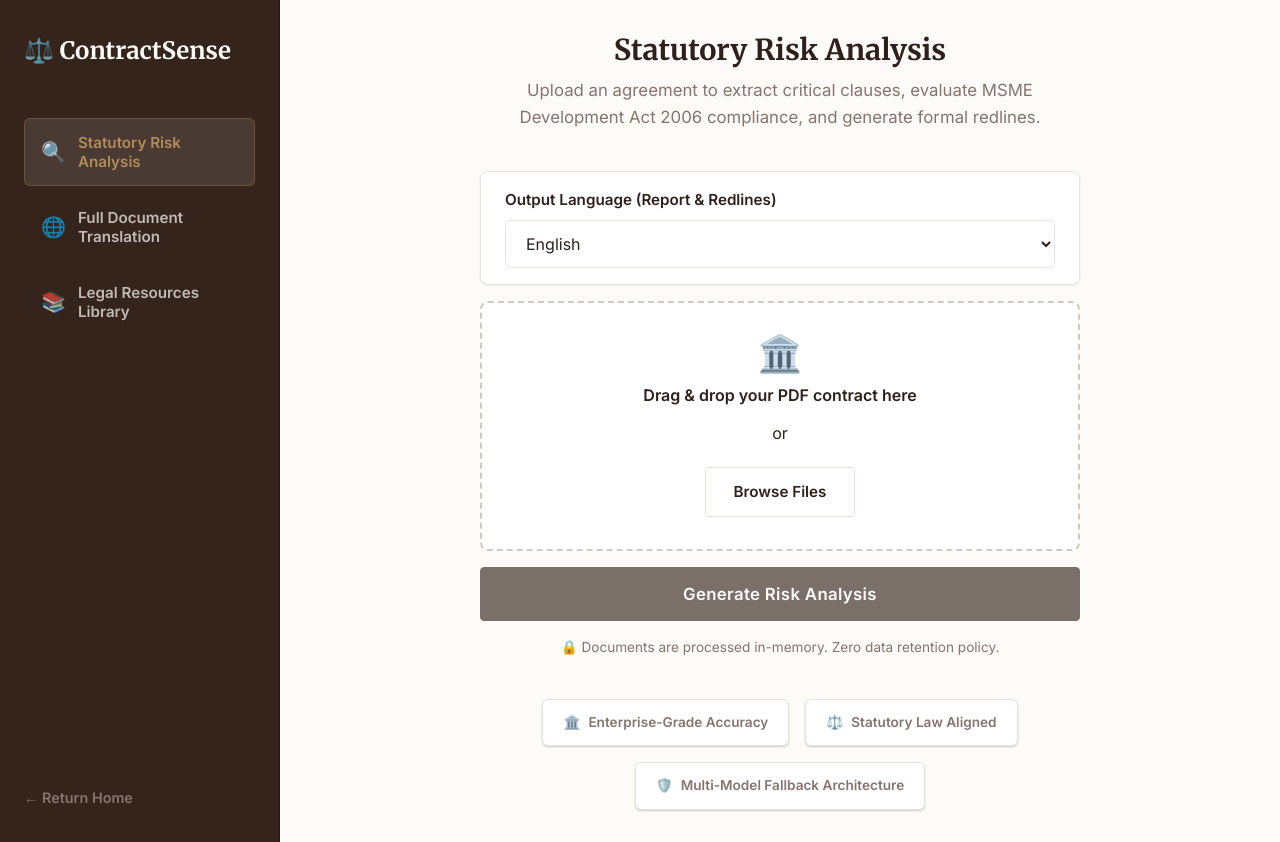
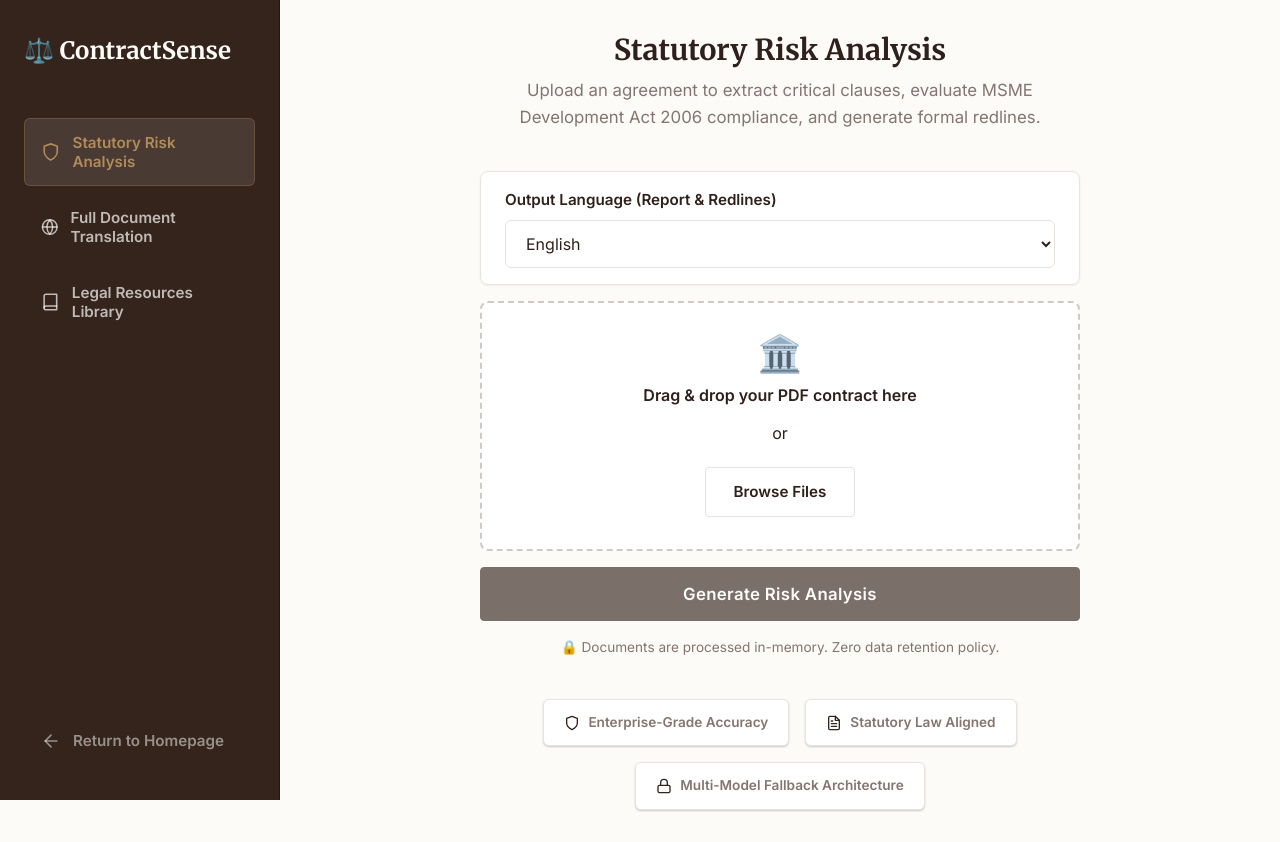
Before and after one commit to JohnValmont/ContractSense, a Next.js app in the folder frontend/: page /dashboard in a window 1280 px wide. Built offline with nearby package versions, Linux system fonts and the light colour scheme.

Commit message:
fix: replace sidebar emojis with professional SVG icons and fix Return Home link layout

```diff
--- a/frontend/src/app/dashboard/page.module.css
+++ b/frontend/src/app/dashboard/page.module.css
@@ -12,6 +12,9 @@
   padding: 2rem 1.5rem;
   display: flex;
   flex-direction: column;
+  height: 100vh;
+  position: sticky;
+  top: 0;
 }
 
 .logo {
--- a/frontend/src/app/dashboard/page.tsx
+++ b/frontend/src/app/dashboard/page.tsx
@@ -92,25 +92,29 @@
             className={`${styles.navItem} ${mode === "analyze" ? styles.active : ""}`}
             onClick={() => setMode("analyze")}
           >
-            <span className={styles.navIcon}>🔍</span> Statutory Risk Analysis
+            <svg width="20" height="20" viewBox="0 0 24 24" fill="none" stroke="currentColor" strokeWidth="2" strokeLinecap="round" strokeLinejoin="round"><path d="M12 22s8-4 8-10V5l-8-3-8 3v7c0 6 8 10 8 10z"></path></svg>
+            Statutory Risk Analysis
           </button>
           <button
             className={`${styles.navItem} ${mode === "translate" ? styles.active : ""}`}
             onClick={() => setMode("translate")}
           >
-            <span className={styles.navIcon}>🌐</span> Full Document Translation
+            <svg width="20" height="20" viewBox="0 0 24 24" fill="none" stroke="currentColor" strokeWidth="2" strokeLinecap="round" strokeLinejoin="round"><circle cx="12" cy="12" r="10"></circle><line x1="2" y1="12" x2="22" y2="12"></line><path d="M12 2a15.3 15.3 0 0 1 4 10 15.3 15.3 0 0 1-4 10 15.3 15.3 0 0 1-4-10 15.3 15.3 0 0 1 4-10z"></path></svg>
+            Full Document Translation
           </button>
           <button
             className={`${styles.navItem} ${mode === "resources" ? styles.active : ""}`}
             onClick={() => setMode("resources")}
           >
-            <span className={styles.navIcon}>📚</span> Legal Resources Library
+            <svg width="20" height="20" viewBox="0 0 24 24" fill="none" stroke="currentColor" strokeWidth="2" strokeLinecap="round" strokeLinejoin="round"><path d="M4 19.5A2.5 2.5 0 0 1 6.5 17H20"></path><path d="M6.5 2H20v20H6.5A2.5 2.5 0 0 1 4 19.5v-15A2.5 2.5 0 0 1 6.5 2z"></path></svg>
+            Legal Resources Library
           </button>
         </nav>
 
         <div style={{ marginTop: "auto", paddingTop: "2rem" }}>
-          <Link href="/" style={{ color: "var(--text-muted)", fontSize: "0.9rem", fontWeight: 600 }}>
-            ← Return Home
+          <Link href="/" className={styles.navItem} style={{ color: "rgba(252, 251, 248, 0.5)", textDecoration: "none" }}>
+            <svg width="20" height="20" viewBox="0 0 24 24" fill="none" stroke="currentColor" strokeWidth="2" strokeLinecap="round" strokeLinejoin="round"><line x1="19" y1="12" x2="5" y2="12"></line><polyline points="12 19 5 12 12 5"></polyline></svg>
+            Return to Homepage
           </Link>
         </div>
       </aside>
@@ -213,12 +217,12 @@
 
             <div className={styles.infoCards}>
               {[
-                { icon: "🏛️", text: "Enterprise-Grade Accuracy" },
-                { icon: "⚖️", text: "Statutory Law Aligned" },
-                { icon: "🛡️", text: "Multi-Model Fallback Architecture" },
+                { icon: <svg width="16" height="16" viewBox="0 0 24 24" fill="none" stroke="currentColor" strokeWidth="2" strokeLinecap="round" strokeLinejoin="round"><path d="M12 22s8-4 8-10V5l-8-3-8 3v7c0 6 8 10 8 10z"></path></svg>, text: "Enterprise-Grade Accuracy" },
+                { icon: <svg width="16" height="16" viewBox="0 0 24 24" fill="none" stroke="currentColor" strokeWidth="2" strokeLinecap="round" strokeLinejoin="round"><path d="M14 2H6a2 2 0 0 0-2 2v16a2 2 0 0 0 2 2h12a2 2 0 0 0 2-2V8z"></path><polyline points="14 2 14 8 20 8"></polyline><line x1="16" y1="13" x2="8" y2="13"></line><line x1="16" y1="17" x2="8" y2="17"></line><polyline points="10 9 9 9 8 9"></polyline></svg>, text: "Statutory Law Aligned" },
+                { icon: <svg width="16" height="16" viewBox="0 0 24 24" fill="none" stroke="currentColor" strokeWidth="2" strokeLinecap="round" strokeLinejoin="round"><rect x="3" y="11" width="18" height="11" rx="2" ry="2"></rect><path d="M7 11V7a5 5 0 0 1 10 0v4"></path></svg>, text: "Multi-Model Fallback Architecture" },
               ].map((c) => (
                 <div key={c.text} className={styles.infoCard}>
-                  <span>{c.icon}</span>
+                  <span style={{ color: "var(--accent-color)", display: "flex" }}>{c.icon}</span>
                   <span>{c.text}</span>
                 </div>
               ))}
```
